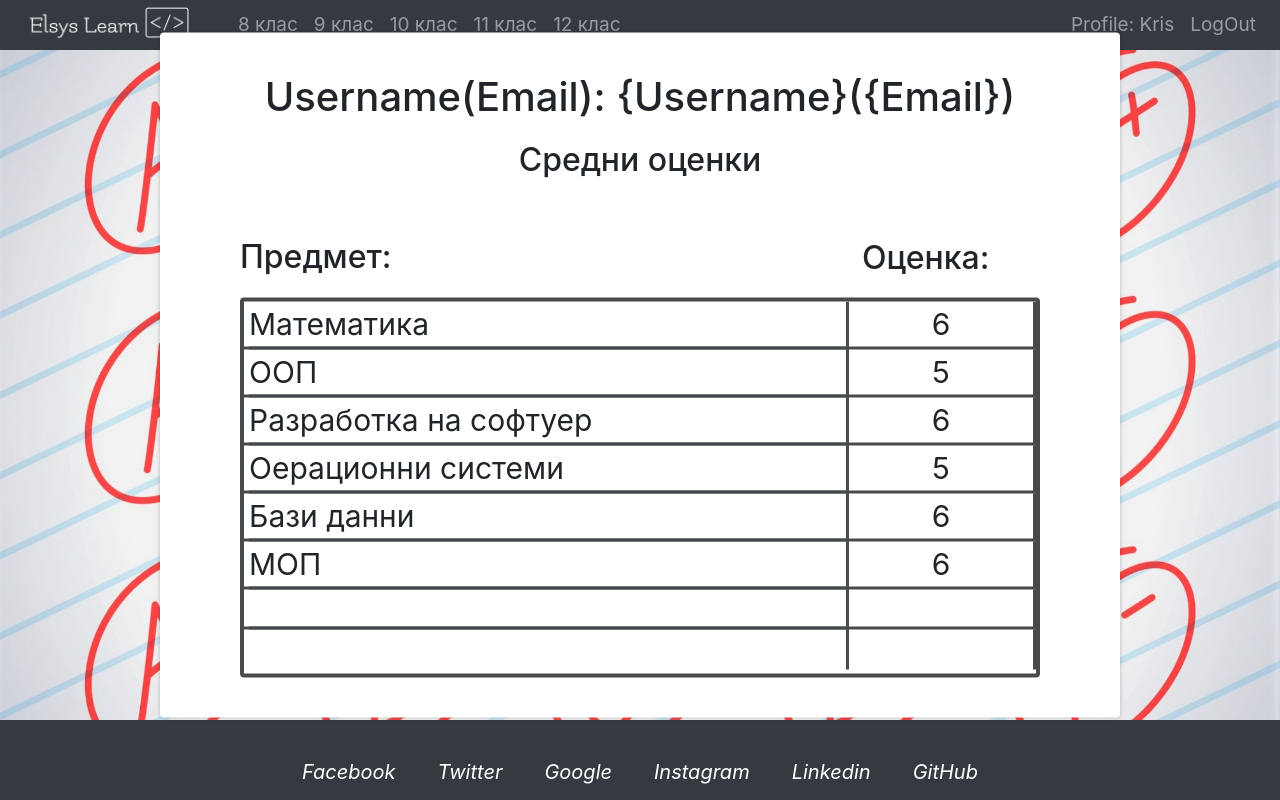
After one commit to kiko1134/ElsysLearn, a Flask app: page /grades in a window 1280 px wide. The commit adds this page. Run offline with Flask 2, Linux system fonts and the light colour scheme; some libraries are stand-ins or nearby versions.

Commit message:
GradePageAdded

```diff
--- a/flaskProject1/app.py
+++ b/flaskProject1/app.py
@@ -16,7 +16,6 @@ def home():
 
 @app.route("/register", methods=['post', 'get'])
 def index():
-
     # message = ''
     # if "email" in session:
     #     return redirect(url_for("logged_in"))
@@ -132,5 +131,9 @@ def overall4():
 def overall5():
     return render_template("Classes/Class11/Subjects/Databases/Lessons/JoinQueries.html")
 
+@app.route("/grades")
+def grades():
+    return render_template("mainpages/grades.html")
+
 if __name__ == "__main__":
     app.run(debug=True)
--- /dev/null
+++ b/flaskProject1/static/css/grades.css
@@ -0,0 +1,116 @@
+body{
+    display: flex;
+    overflow: auto;
+    flex-direction: column;
+    margin: 0;
+    min-height: 100vh;
+    background-image: url(../images/Grades.jpeg );
+    background-attachment: fixed;
+    background-position: center;
+    background-repeat: no-repeat;
+    background-size: cover;
+  }
+
+.container{
+    flex:1;
+}
+.content{
+    background-color:rgba(255,255,255,255);
+    border-radius:.25em;
+    box-shadow:0 0 .25em rgba(0, 0, 0, 0.25);
+    box-sizing:border-box;
+    left:50%;
+    padding: 5vmin 10vmin;
+    position:fixed;
+    text-align:center;
+    top:50%;
+    transform:translate(-50%, -50%);
+    margin-top: -25px;
+    height: 685px;
+}
+
+.Footer{
+    text-align:center;
+    height: 80px;
+}
+
+#nav a {
+    font-size: 19px;
+}
+
+.Navbar{
+    height: 50px;
+}
+
+#logo{
+  margin-top: -77px;
+  margin-bottom: -100px;
+}
+
+h2{
+    margin-top: 20px;
+}
+
+#Subject{
+    float: left;
+    margin-top: -1px;
+    margin-right: 420px;
+}
+
+.Grades{
+    margin-top: 60px;
+}
+
+.last{
+  height: 40px;
+}
+
+.last1{
+    border-bottom: none;
+    margin-bottom: -20px;
+}
+
+#table{
+    height: 380px;
+    width: 800px;
+    border:solid 4px #474b4e;
+    border-radius: 4px;
+    margin-top: 20px;
+    overflow: auto;
+}
+
+p{
+    font-size: 30px;
+    border-bottom: #474B4EFF solid 3px;
+    border-right: #474B4EFF solid 3px;
+    margin-top: auto;
+}
+.add{
+    margin-top: -16px;
+}
+
+.Subject{
+    float: left;
+    width: 600px;
+    text-align: left;
+    margin-left: 5px;
+    border-left: none;
+}
+
+
+::-webkit-scrollbar {
+  width: 10px;
+}
+
+::-webkit-scrollbar-track {
+  background: #d5d5d5;
+}
+
+::-webkit-scrollbar-thumb {
+  background: #888;
+  border-radius: 10px;
+}
+
+::-webkit-scrollbar-thumb:hover {
+  background: #555;
+}
--- a/flaskProject1/static/js/Classes/Class11/LessonsListDB/Tables/Overall.js
+++ b/flaskProject1/static/js/Classes/Class11/LessonsListDB/Tables/Overall.js
@@ -47,7 +47,6 @@ class DBList extends React.Component {
                     <span id="count">0</span> Like
                 </button>
 
-                {/*<script src="/home/kris/Desktop/ElsysLearn/flaskProject1/static/js/button.js"></script>*/}
                 <div id="upr">
                     <h2> Упражнение:</h2>
 
--- a/flaskProject1/static/js/HomePage/LoggedInNavbar.js
+++ b/flaskProject1/static/js/HomePage/LoggedInNavbar.js
@@ -40,7 +40,7 @@ class Navbar extends React.Component {
                      <>
                         <ul className="navbar-nav ml-auto flex-nowrap">
                             <li className="nav-item">
-                                <a href="#" className="nav-link"> Profile: {this.state.name}</a>
+                                <a href="/grades" className="nav-link"> Profile: {this.state.name}</a>
                             </li>
                             <li className="nav-item">
                                 <a href="/logout"  className="nav-link"  onClick={this.LoggedOut}> LogOut</a>
--- /dev/null
+++ b/flaskProject1/templates/mainpages/grades.html
@@ -0,0 +1,68 @@
+<html lang="bg">
+    <head>
+        <title>Grades</title>
+        <meta charset="utf-8">
+        <meta name="viewport" content="width=device-width, initial-scale=1">
+        <link rel="stylesheet" href="https://maxcdn.bootstrapcdn.com/bootstrap/4.5.2/css/bootstrap.min.css">
+        <script src="https://ajax.googleapis.com/ajax/libs/jquery/3.5.1/jquery.min.js"></script>
+        <script src="https://cdnjs.cloudflare.com/ajax/libs/popper.js/1.16.0/umd/popper.min.js"></script>
+        <script src="https://maxcdn.bootstrapcdn.com/bootstrap/4.5.2/js/bootstrap.min.js"></script>
+        <link rel = "stylesheet" href="../../static/css/grades.css">
+
+    </head>
+    <body>
+
+        <nav class="navbar navbar-expand-lg navbar-dark bg-dark" class="Navbar">
+
+        </nav>
+
+        <div class="container">
+            <div class="content">
+                <h1>Username(Email): {Username}({Email})</h1>
+                <h2>Средни оценки</h2>
+                <div id="grades">
+                    <h2 id="Subject">Предмет:</h2>
+                    <h2 class="Grades">Оценка:</h2>
+                    <div id="table">
+                        <p class="Subject">Математика</p>
+                        <p>6</p>
+                        <p class="Subject add">ООП</p>
+                        <p class="add">5</p>
+                        <p class="Subject add">Разработка на софтуер</p>
+                        <p class="add">6</p>
+                        <p class="Subject add">Оерационни системи</p>
+                        <p class="add">5</p>
+                        <p class="Subject add">Бази данни</p>
+                        <p class="add">6</p>
+                        <p class="Subject add">МОП</p>
+                        <p class="add">6</p>
+                        <p class="Subject add last"></p>
+                        <p class="add last"></p>
+                        <p class="Subject add last last1"></p>
+                        <p class="add last1 last"></p>
+                    </div>
+                </div>
+
+            </div>
+        </div>
+
+
+        <footer className="text-center text-white bg-dark" class="Footer" style="background-color: #343a40">
+
+        </footer>
+
+        <script src="https://unpkg.com/react@16/umd/react.production.min.js" crossorigin></script>
+        <script src="https://unpkg.com/react-dom@16/umd/react-dom.production.min.js" crossorigin></script>
+        <script src="https://unpkg.com/@babel/standalone/babel.min.js"></script>
+
+        <script type="text/babel" src="/static/js/HomePage/LoggedInNavbar.js"></script>
+        <script type="text/babel">
+            ReactDOM.render(<Navbar/>, document.querySelector('.Navbar'))
+        </script>
+
+        <script type="text/babel" src="../../static/js/HomePage/Footer.js"></script>
+        <script type="text/babel">
+            ReactDOM.render(<Footer/>, document.querySelector('.Footer'))
+        </script>
+    </body>
+</html>
--- a/flaskProject1/templates/mainpages/home.html
+++ b/flaskProject1/templates/mainpages/home.html
@@ -38,7 +38,7 @@
 
         <div class="parallax2"></div>
 
-        <footer className="text-center text-white bg-dark" class="Footer" style="background-color: #343a40">
+        <footer class="text-center text-white bg-dark" class="Footer" style="background-color: #343a40">
 
         </footer>
 
```
Also changed, not shown: flaskProject1/templates/mainpages/logged_in.html (+36 -4 lines), flaskProject1/static/images/Grades.jpeg (added).
